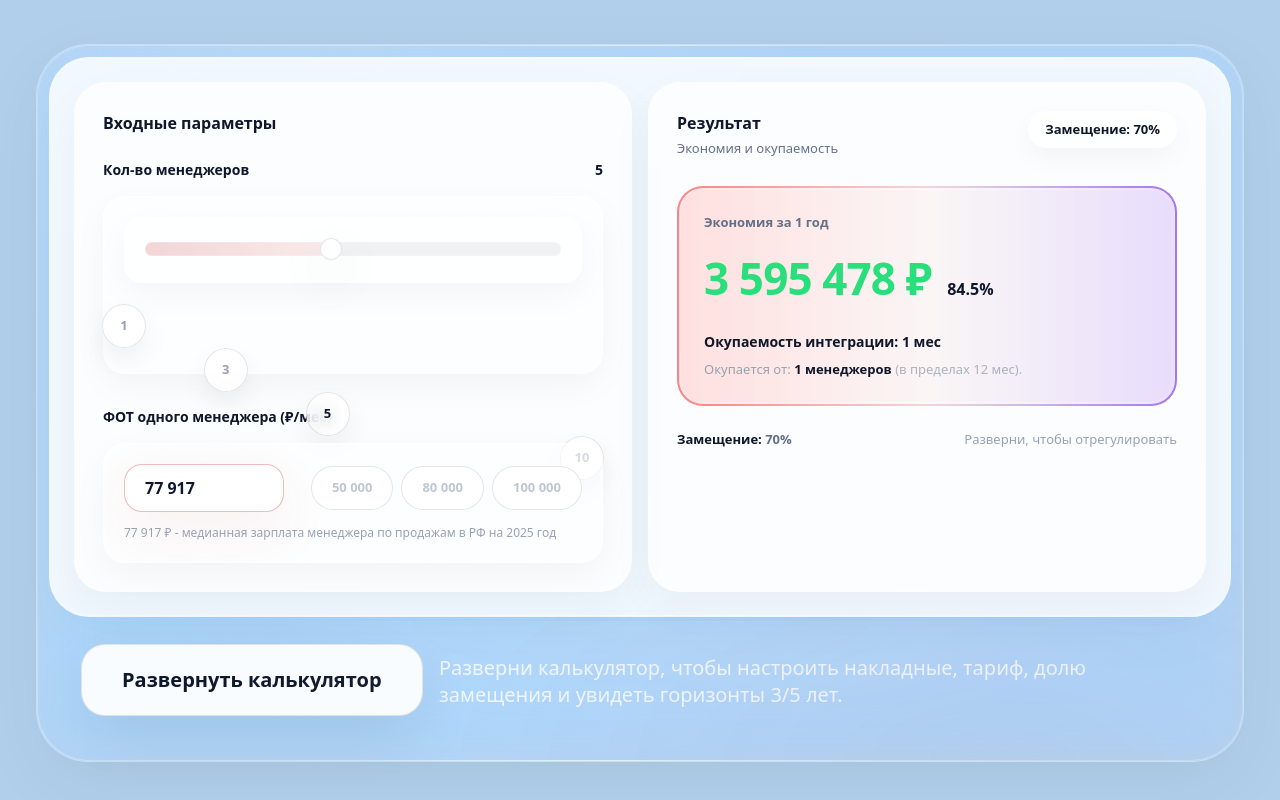
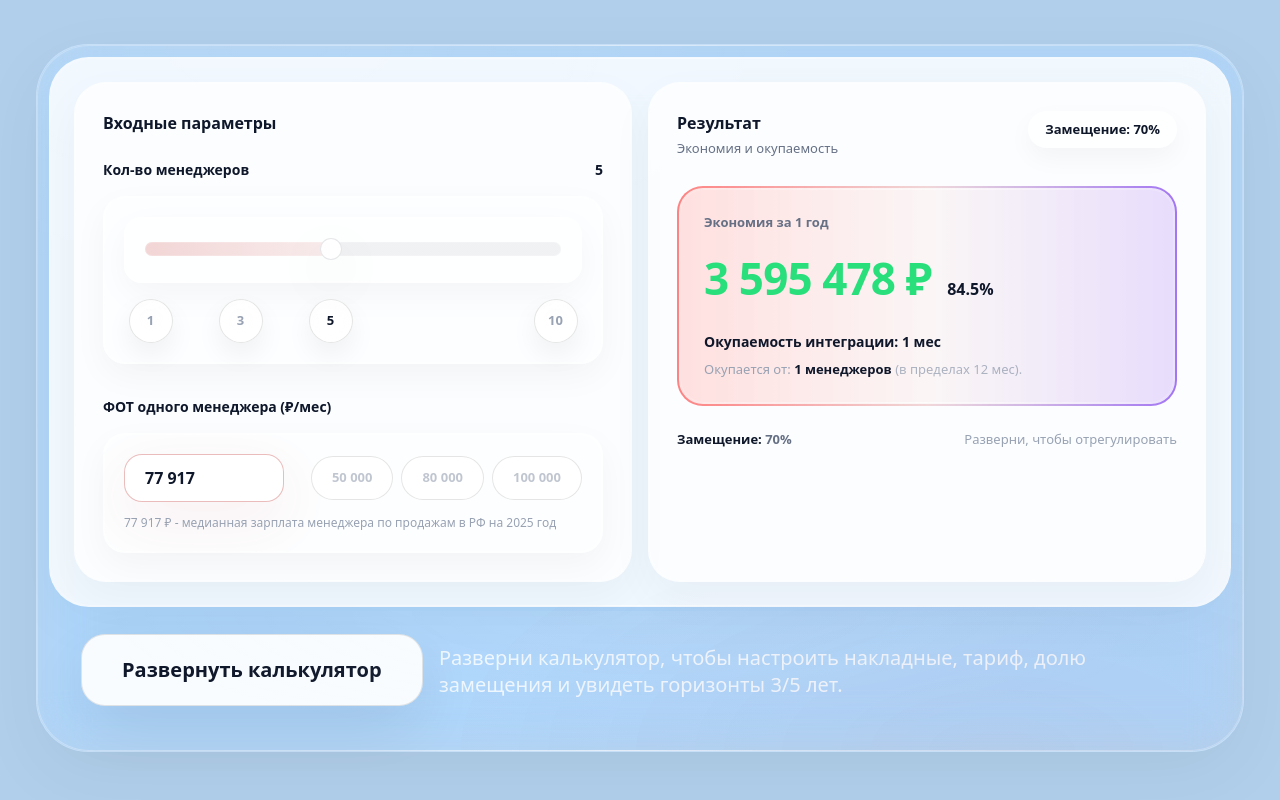
Before and after one commit to uniconsulting/uni.com, a Next.js app: page / in a window 1280 px wide. Shown: the part 5822-6622 px from the top of the page. Built offline with nearby package versions, Linux system fonts and the light colour scheme.

Commit message:
Update RoiCalculatorSection.tsx

```diff
--- a/src/components/sections/RoiCalculatorSection.tsx
+++ b/src/components/sections/RoiCalculatorSection.tsx
@@ -255,51 +255,52 @@ export default function RoiCalculatorSection() {
                         ariaLabel="Количество менеджеров"
                       />
 
-{/* пресеты 1/3/5/10 — но строго на позициях шкалы 1..10 */}
+{/* пресеты 1/3/5/10, но строго на позициях шкалы 1..10 */}
 {(() => {
   const PRESETS = [1, 3, 5, 10] as const;
-  const posPct = (v: number) => ((v - 1) / 9) * 100; // 1..10 => 0..100%
+
+  const colClass: Record<(typeof PRESETS)[number], string> = {
+    1: "col-start-1",
+    3: "col-start-3",
+    5: "col-start-5",
+    10: "col-start-10",
+  };
 
   return (
-    <div className="mt-4 relative h-[54px] w-full">
+    <div className="mt-4 px-1">
+      <div className="grid grid-cols-10 items-center">
         {PRESETS.map((v) => {
           const active = calc.m === v;
 
           return (
+            <div key={v} className={colClass[v] + " flex justify-center"}>
               <button
-            key={v}
                 type="button"
                 onClick={() => setManagers(v)}
-            style={{ left: `${posPct(v)}%` }}
                 className={[
-              // позиция строго по проценту шкалы
-              "absolute top-1/2 -translate-x-1/2 -translate-y-1/2",
-              // форма/размер
-              "h-10 w-10 sm:h-11 sm:w-11 rounded-full",
-              // центрирование цифры
+                  "relative isolate overflow-hidden",
+                  "h-11 w-11 rounded-full",
                   "flex items-center justify-center",
-              // чтобы lg-border (если на псевдоэлементах) корректно рисовался
-              "relative isolate overflow-hidden",
-              // важно: лёгкий серый бордюр + lg-border
-              "lg-border border border-black/10",
-              // лёгкая стеклянность (иначе на белом lg-border почти не виден)
-              "bg-white/70 backdrop-blur-[10px]",
-              // мягкая тень без “грязи”
+                  "lg-border border border-black/10", // еле-серый бордюр на белом
+                  "bg-white/60 backdrop-blur-[14px]",
                   "shadow-[0_12px_28px_rgba(0,0,0,0.06)]",
-              // интерактив
-              "transition-[transform,background-color,color,box-shadow] duration-[450ms] active:scale-[0.99]",
-              active ? "text-[#0f172a]" : "text-[#98A2B3] hover:text-[#0f172a]",
+                  "transition-[transform,background-color,color,box-shadow] duration-[450ms]",
+                  "active:scale-[0.99]",
+                  "focus-visible:outline-none focus-visible:ring-2 focus-visible:ring-white/35 focus-visible:ring-offset-0",
+                  active ? "text-[#0f172a] bg-white/75" : "text-[#98A2B3] hover:text-[#0f172a]",
                 ].join(" ")}
                 aria-label={`Установить ${v} менеджеров`}
               >
-            <span className="leading-none text-[12px] sm:text-[13px] font-semibold">{v}</span>
+                {/* блик, чтобы LiquidGlass читался даже на светлом фоне */}
+                <span className="pointer-events-none absolute -inset-8 opacity-70 bg-[radial-gradient(60px_34px_at_30%_25%,rgba(255,255,255,0.80),transparent_60%)]" />
+                <span className="pointer-events-none absolute inset-0 rounded-full ring-1 ring-white/16" />
 
-            {/* микро-блик поверх (поддерживает ощущение “стекла”, даже если lg-border слабый) */}
-            <span className="pointer-events-none absolute -inset-8 opacity-60 bg-[radial-gradient(60px_34px_at_30%_25%,rgba(255,255,255,0.75),transparent_60%)]" />
-            <span className="pointer-events-none absolute inset-0 rounded-full ring-1 ring-white/18" />
+                <span className="relative leading-none text-[13px] font-semibold">{v}</span>
               </button>
+            </div>
           );
         })}
+      </div>
     </div>
   );
 })()}
```
Lines whose indentation alone changed are shown as unchanged.
